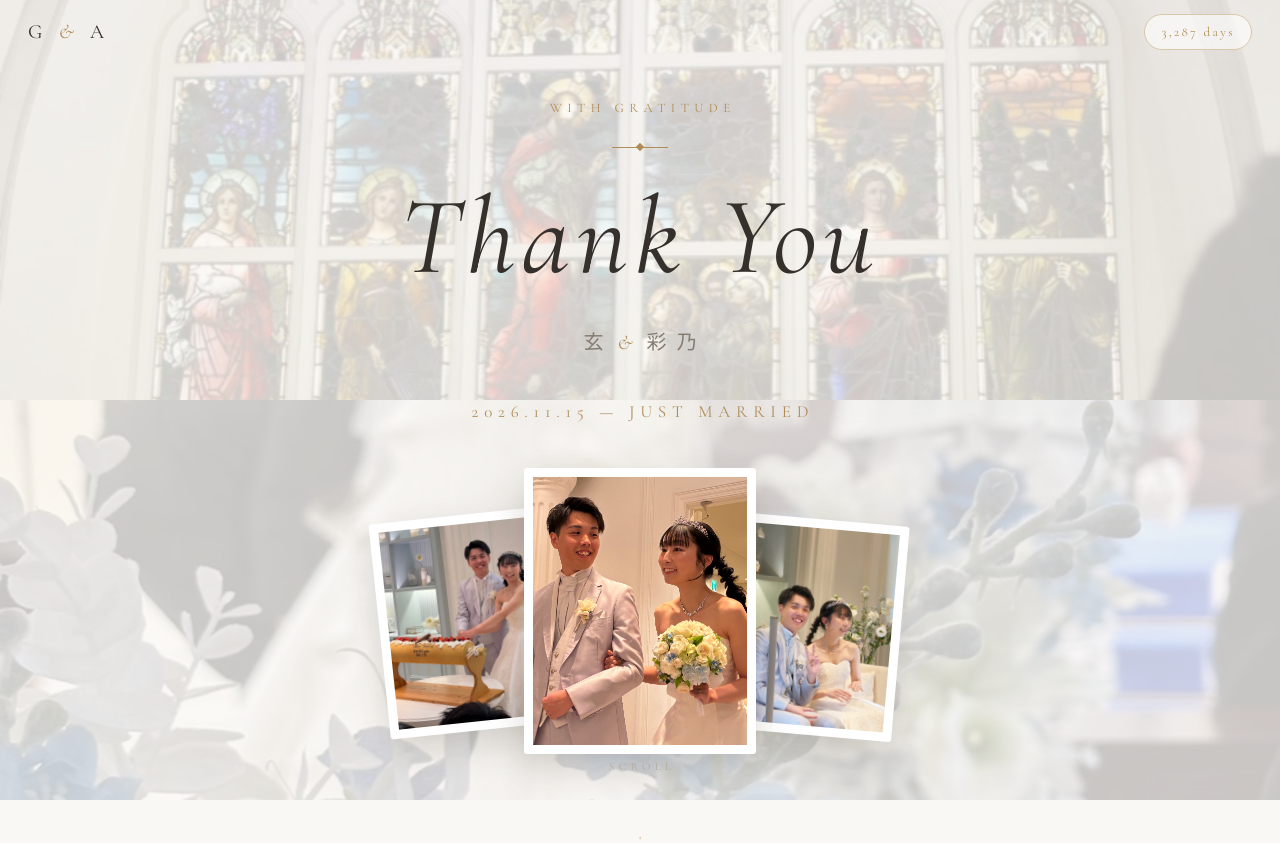
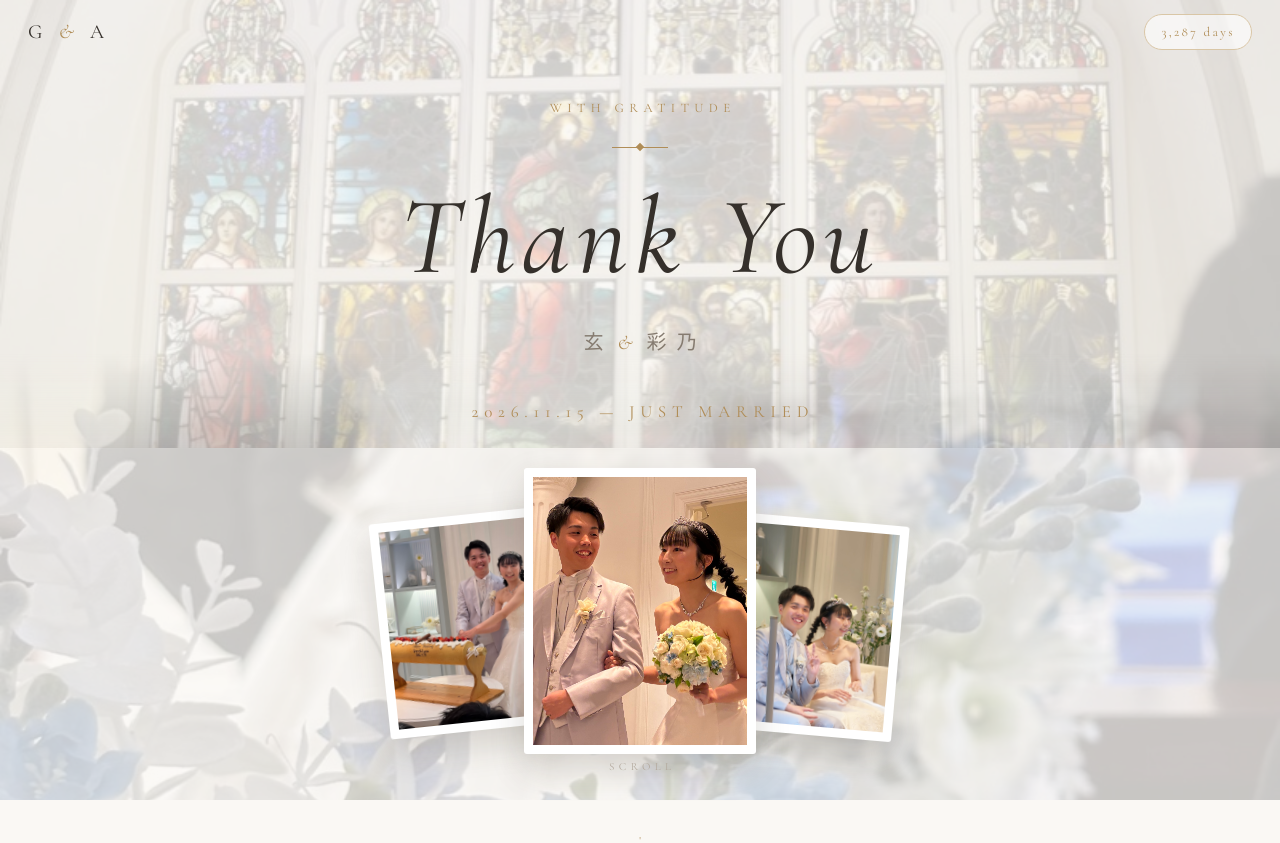
Before and after one commit to GeN1219/m-guest, a plain HTML site: page index.html in a window 1280 px wide. Shown: the top 843 px of the page. Drawn offline with nearby package versions, Linux system fonts and the light colour scheme; no server answers.

Commit message:
ありがとうサイト: 背景2枚の境目をなじませ、小さい補足文字を少し濃く
Co-Authored-By: Claude Opus 5.5 <noreply@anthropic.com>

```diff
--- a/index.html
+++ b/index.html
@@ -44,16 +44,30 @@
             position: fixed;
             inset: 0;
             z-index: -1;
-            display: grid;
-            grid-template-rows: 1fr 1fr;
             pointer-events: none;
         }
 
         .page-backdrop span {
+            position: absolute;
+            left: 0;
+            right: 0;
+            height: 56%;
             background-size: cover;
             background-repeat: no-repeat;
             opacity: 0.2;
         }
+
+        .page-backdrop span:first-child {
+            top: 0;
+        }
+
+        /* 下の写真を上の写真に少し重ね、境目をグラデーションでなじませる */
+        .page-backdrop span:last-child {
+            bottom: 0;
+            -webkit-mask-image: linear-gradient(transparent, #000 22%);
+            mask-image: linear-gradient(transparent, #000 22%);
+        }
+
 
         /* 背景の写真が透けるよう、フッターの帯も半透明にする */
         .site-footer {
@@ -281,7 +295,7 @@
             font-family: var(--font-latin);
             font-size: 12px;
             letter-spacing: 0.2em;
-            color: var(--ink-faint);
+            color: var(--ink-soft);
         }
 
         /* 1件だけ開いたときは前後ボタンと枚数表示を出さない */
@@ -399,7 +413,7 @@
             margin-top: 14px;
             font-size: 12px;
             letter-spacing: 0.12em;
-            color: var(--ink-faint);
+            color: var(--ink-soft);
         }
 
         .gallery-bar {
```
